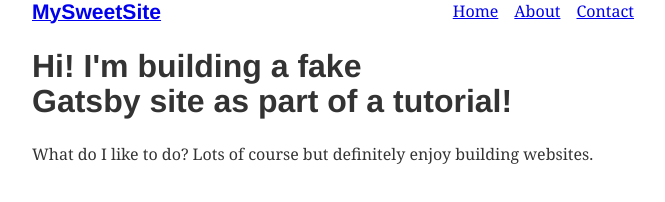
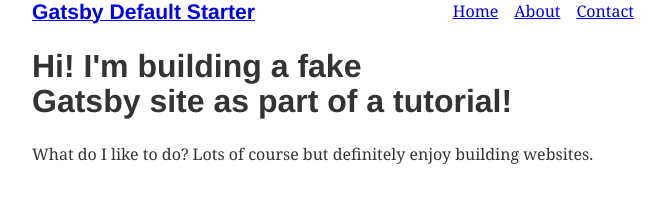
Before and after one commit to abhishekray07/abhishekray, a Gatsby site: page / in a window 1280 px wide. Shown: the whole page, without its empty margins (299-964 px from the left). Built offline with nearby package versions, Linux system fonts and the light colour scheme; Gatsby itself is replaced by a stand-in of ours.

Commit message:
Some more changes

```diff
--- a/src/components/layout.js
+++ b/src/components/layout.js
@@ -50,7 +50,7 @@
 
 // export default Layout
 import React from 'react'
-import { Link } from 'gatsby'
+import { StaticQuery, Link, graphql } from "gatsby"
 
 const ListLink = props => (
   <li style={{ display: `inline-block`, marginRight: `1rem` }}>
@@ -59,10 +59,24 @@ const ListLink = props => (
 )
 
 export default ({ children }) => (
+  <StaticQuery
+    query={graphql`
+      query {
+        site {
+          siteMetadata {
+            title
+          }
+        }
+      }
+    `
+    }
+    render={data => (
       <div style={{ margin: `0 auto`, maxWidth: 650, padding: `0 1rem` }}>
         <header style={{ marginBottom: `1.5rem` }}>
           <Link to="/" style={{ textShadow: `none`, backgroundImage: `none` }}>
-        <h3 style={{ display: `inline` }}>MySweetSite</h3>
+            <h3 style={{ display: `inline` }}>
+              {data.site.siteMetadata.title}
+            </h3>
           </Link>
           <ul style={{ listStyle: `none`, float: `right` }}>
             <ListLink to="/">Home</ListLink>
@@ -73,3 +87,6 @@ export default ({ children }) => (
         {children}
       </div>
     )
+    }
+  />
+)
--- a/src/pages/index.js
+++ b/src/pages/index.js
@@ -46,6 +46,7 @@
 // )
 
 import React from "react"
+import { graphql } from "gatsby"
 import Layout from "../components/layout"
 
 export default () => (
```
Lines whose indentation alone changed are shown as unchanged.
